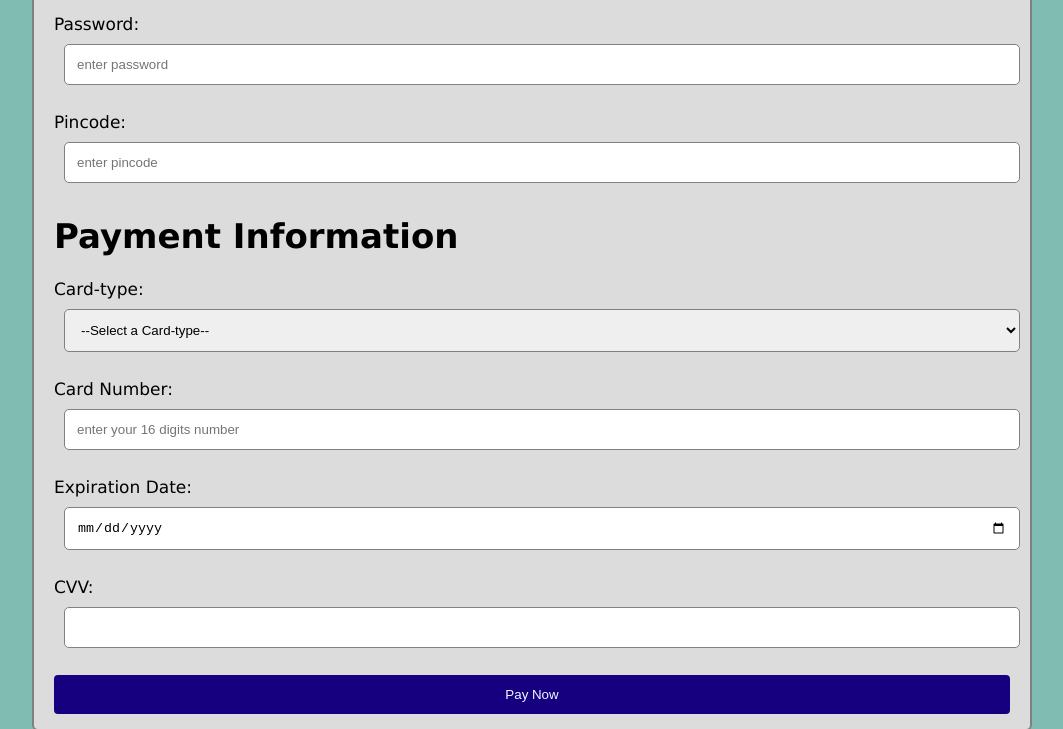
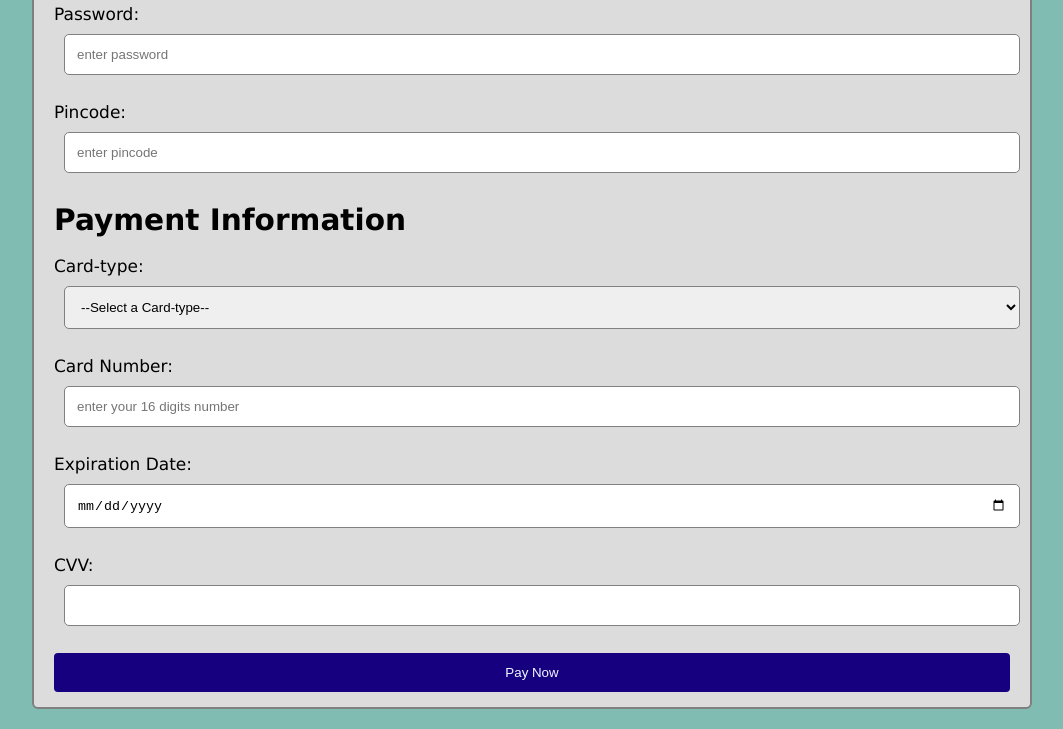
Before and after one commit to satyasaadhika/Payment-form, a plain HTML site: page index.html in a window 1280 px wide. Shown: the part 729-1458 px from the top of the page, without its empty margins (108-1171 px from the left). Drawn offline with Linux system fonts and the light colour scheme.

Commit message:
add font size

```diff
--- a/style.css
+++ b/style.css
@@ -36,6 +36,9 @@ fieldset{
     border: 1px solid gray;
     border-radius: 5px;
 }
+h1{
+    font-size: 1.85rem;
+}
 .main_heading{
     text-align: center;
 }
```
